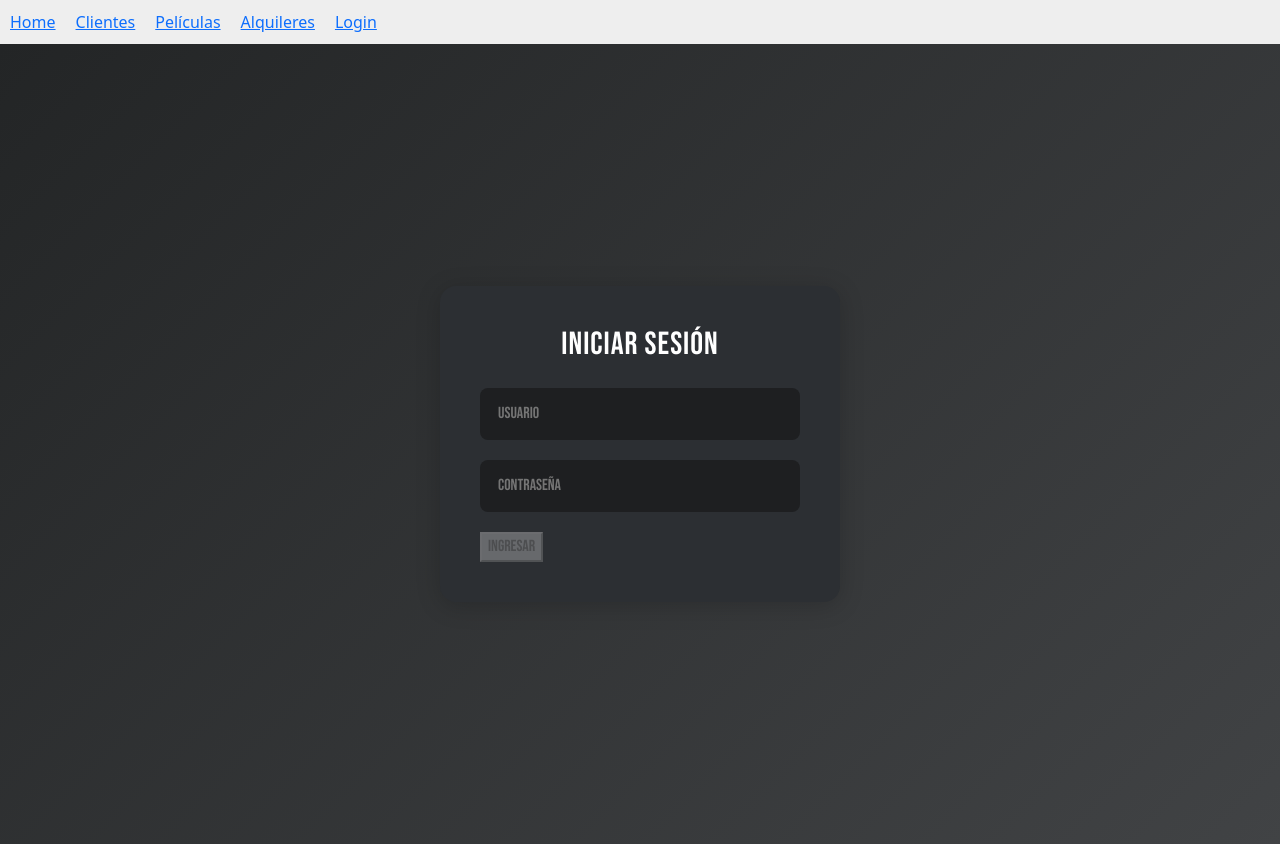
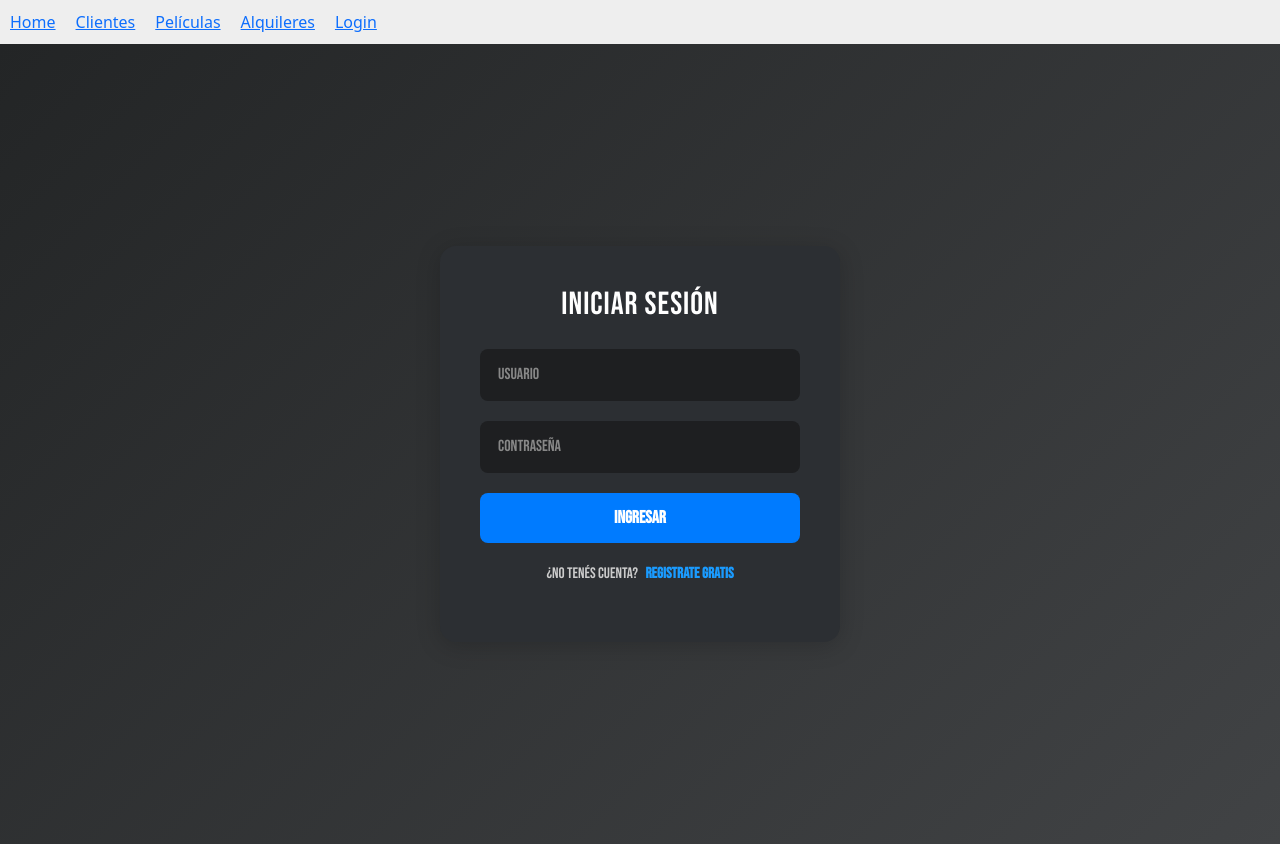
Before and after one commit to Pato-24/TP-FINAL-VIDEOTECA, a React (Vite) app: page /login in a window 1280 px wide. Built offline with nearby package versions, Linux system fonts and the light colour scheme.

Commit message:
registrate

```diff
--- a/src/components/Login.css
+++ b/src/components/Login.css
@@ -35,3 +35,53 @@
   color: #fff;
   font-size: 1em;
 }
+
+.login-form input::placeholder {
+  color: #888;
+}
+
+.login-form button {
+  width: 100%;
+  padding: 12px;
+  border: none;
+  border-radius: 8px;
+  background: #007bff;
+  color: #fff;
+  font-weight: bold;
+  font-size: 1.1em;
+  cursor: pointer;
+  transition: background 0.2s, transform 0.2s;
+}
+
+.login-form button:hover {
+  background: #0056b3;
+  transform: scale(1.03);
+}
+
+.login-error {
+  background-color: #dc3545;
+  padding: 10px;
+  border-radius: 6px;
+  margin-bottom: 16px;
+  color: #fff;
+  text-align: center;
+}
+
+/* 👇 Estilo para el enlace de registro */
+.login-link {
+  text-align: center;
+  margin-top: 20px;
+  color: #ccc;
+  font-size: 0.95em;
+}
+
+.link-registrate {
+  color: #1a9bff;
+  font-weight: bold;
+  cursor: pointer;
+  margin-left: 5px;
+}
+
+.link-registrate:hover {
+  text-decoration: underline;
+}
--- a/src/pages/Login.jsx
+++ b/src/pages/Login.jsx
@@ -1,8 +1,7 @@
 import { useState } from "react";
 import axios from "axios";
 import { useNavigate } from "react-router-dom";
-import "../components/Login.css";
- // Asegurate de crear este archivo para los estilos personalizados
+import "../components/Login.css"; // Asegurate de que la ruta sea correcta
 
 const Login = () => {
   const [usuario, setUsuario] = useState("");
@@ -56,6 +55,14 @@ const Login = () => {
         <button type="submit" disabled={!usuario || !password || loading}>
           {loading ? "Ingresando..." : "Ingresar"}
         </button>
+
+        {/* Link de registro */}
+        <p className="login-link">
+          ¿No tenés cuenta?{" "}
+          <span onClick={() => navigate("/registro")} className="link-registrate">
+            Registrate gratis
+          </span>
+        </p>
       </form>
     </div>
   );
```
